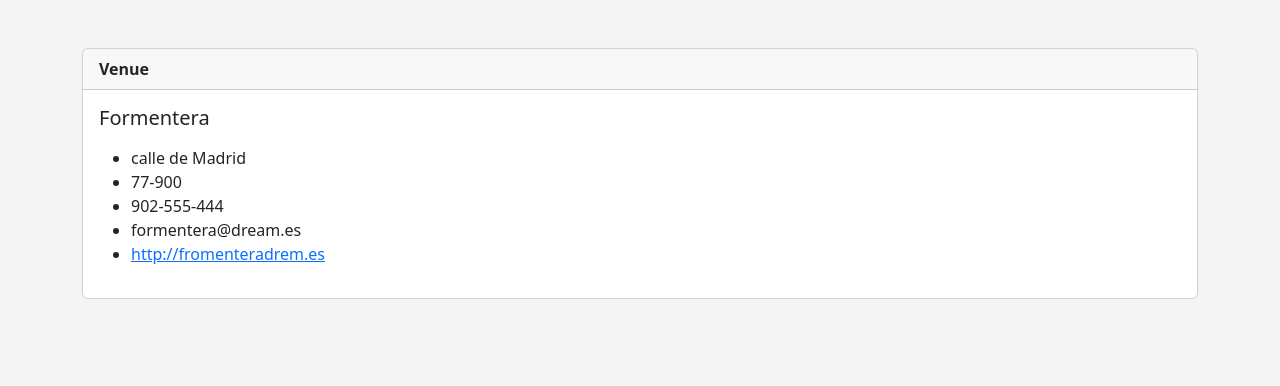
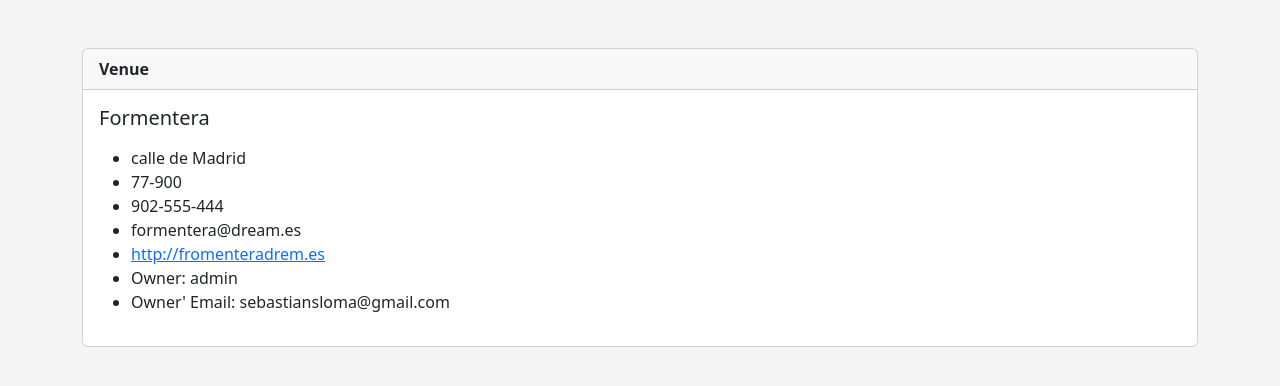
Before and after one commit to SebastianSloma/Travel_club, a Django app: page /show_venue/1 in a window 1280 px wide. Shown: the part 56-442 px from the top of the page. Run offline with Django 4.2, Linux system fonts and the light colour scheme; data comes from the database, SQL or seed files in the repository.

Commit message:
added access venue owner

```diff
--- a/travel/templates/travel/show_venue.html
+++ b/travel/templates/travel/show_venue.html
@@ -17,6 +17,8 @@
         <li>{{ venue.phone }}</li>
         <li>{{ venue.email_address }}</li>
         <li><a href="{{ venue.web }}">{{ venue.web }}</a></li>
+        <li>Owner: {{ venue_owner }}</li>
+        <li>Owner' Email: {{ venue_owner.email }}</li>
     </ul>
       </p>
     </div>
--- a/travel/views.py
+++ b/travel/views.py
@@ -3,6 +3,8 @@ import calendar
 from calendar import HTMLCalendar
 from datetime import datetime
 from .models import Travel, Venue
+
+from django.contrib.auth.models import User
 from .forms import VenueForm, TravelForm, TravelFormAdmin
 from django.http import HttpResponseRedirect
 from django.http import HttpResponse
@@ -120,7 +122,8 @@ def delete_travel(request, travel_id):
         messages.success(request, ('Travel Deleted!'))
         return redirect('list-travels')
     else:
-        messages.success(request, ('You Are Not Authorized To Delete This Travel!'))
+        messages.success(
+            request, ('You Are Not Authorized To Delete This Travel!'))
         return redirect('list-travels')
 
 
@@ -189,7 +192,8 @@ def search_venues(request):
 
 def show_venue(request, venue_id):
     venue = Venue.objects.get(pk=venue_id)
-    return render(request, 'travel/show_venue.html', {'venue': venue})
+    venue_owner = User.objects.get(pk=venue.owner)
+    return render(request, 'travel/show_venue.html', {'venue': venue, 'venue_owner': venue_owner})
 
 
 def list_venues(request):
```
